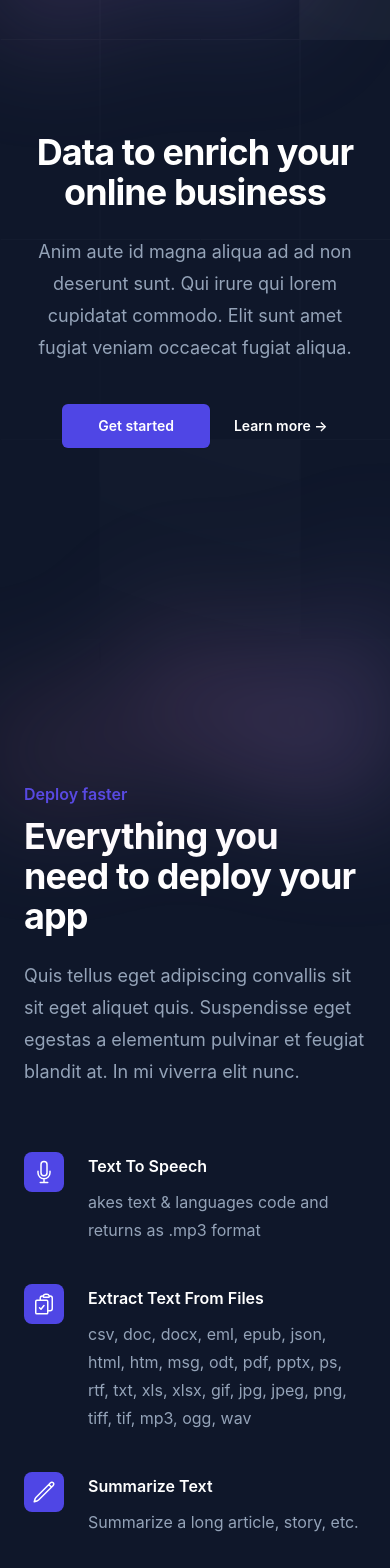
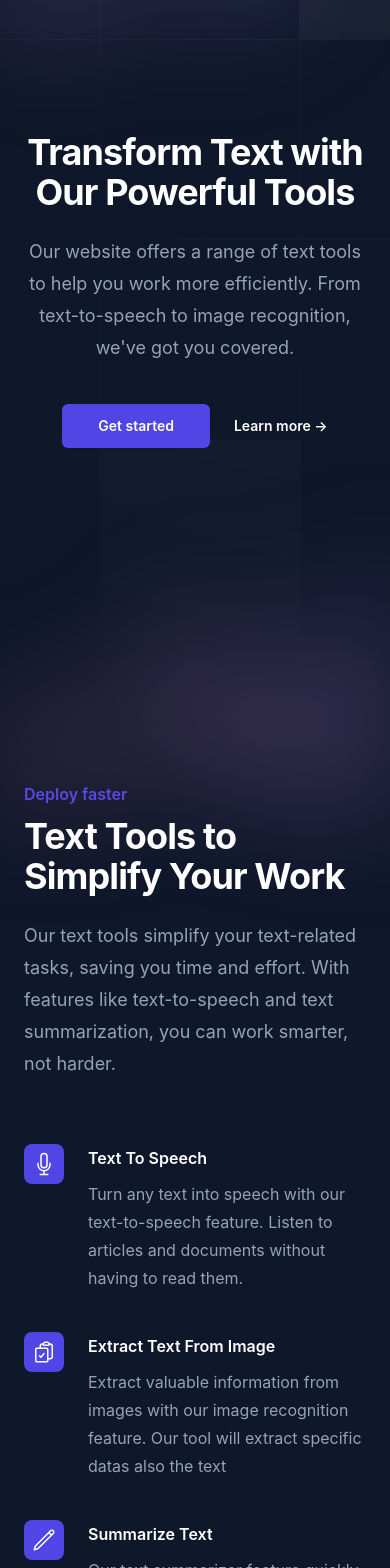
Before and after one commit to GoodGuyForReal/texttools, a React (Create React App) app: page / in a window 390 px wide. Shown: the part 160-1728 px from the top of the page. Built offline with nearby package versions, Linux system fonts and the light colour scheme.

Commit message:
content texts has changed

```diff
--- a/src/components/pages/articleByURL/ArticleByURL.jsx
+++ b/src/components/pages/articleByURL/ArticleByURL.jsx
@@ -22,10 +22,14 @@ const ArticleByURL = () => {
     return (
         <div className='ArticleByURL flex flex-col gap-20 bg-slate-900 relative isolate min-h-screen overflow-y-hidden py-32 '>
 
-            <div className='ArticleByURLHeader flex flex-col gap-10 items-center'>
-                <h1 className="block text-5xl font-bold text-white">
-                    Extract Text
-                </h1>
+            <div className='ArticleByURLHeader flex flex-col gap-10 items-center '>
+                <div className='max-w-3xl text-center flex flex-col gap-5'>
+                    <h1 className="block text-5xl font-bold text-white">
+                        Extract Text From Image
+                    </h1>
+                    <p className='text-base leading-7 text-slate-400 text-center'>Extract valuable information from images with our image recognition feature. Simply input the image URL, and our tool will extract specific data such as email addresses, phone numbers, length, dates, times, and prices.</p>
+                </div>
+
                 <form onSubmit={articleURL} className='w-full flex justify-center gap-5'>
 
                     <div className="max-w-xl w-full">
--- a/src/components/pages/articleByURL/components/ArticleByURLMain.jsx
+++ b/src/components/pages/articleByURL/components/ArticleByURLMain.jsx
@@ -1,6 +1,6 @@
 const ArticleByURLMain = ({ newArticle }) => {
 
-    console.log(newArticle);
+    console.log(newArticle.lengths);
 
     return (
         <div className='ArticleByURLMainBody'>
@@ -13,47 +13,54 @@ const ArticleByURLMain = ({ newArticle }) => {
                     <div className="border-t border-gray-200">
                         <dl>
 
+                            {newArticle.emails &&
                                 <div className="bg-gray-50 px-4 py-5 sm:grid sm:grid-cols-3 sm:gap-4 sm:px-6">
                                     <dt className="text-sm font-medium text-gray-500">Email Address</dt>
                                     <dd className="mt-1 text-sm text-gray-900 sm:col-span-2 sm:mt-0">
                                         {newArticle.emails.map((item, id) => (<p key={id}>{item}</p>))}
                                     </dd>
-                            </div>
+                                </div>}
 
+
+                            {newArticle.phones &&
                                 <div className="bg-white px-4 py-5 sm:grid sm:grid-cols-3 sm:gap-4 sm:px-6">
                                     <dt className="text-sm font-medium text-gray-500">Phone Numbers</dt>
                                     <dd className="mt-1 text-sm text-gray-900 sm:col-span-2 sm:mt-0">
                                         {newArticle.phones.map((item, id) => (<p key={id}>{item}</p>))}
                                     </dd>
-                            </div>
+                                </div>}
 
+                            {newArticle.date &&
                                 <div className="bg-gray-50 px-4 py-5 sm:grid sm:grid-cols-3 sm:gap-4 sm:px-6">
                                     <dt className="text-sm font-medium text-gray-500">Dates</dt>
                                     <dd className="mt-1 text-sm text-gray-900 sm:col-span-2 sm:mt-0">
                                         {newArticle.date.map((item, id) => (<p key={id}>{item}</p>))}
                                     </dd>
-                            </div>
+                                </div>}
 
+                            {newArticle.time &&
                                 <div className="bg-gray-50 px-4 py-5 sm:grid sm:grid-cols-3 sm:gap-4 sm:px-6">
                                     <dt className="text-sm font-medium text-gray-500">Times</dt>
                                     <dd className="mt-1 text-sm text-gray-900 sm:col-span-2 sm:mt-0">
                                         {newArticle.time.map((item, id) => (<p key={id}>{item}</p>))}
                                     </dd>
-                            </div>
+                                </div>}
 
+                            {newArticle.prices &&
                                 <div className="bg-gray-50 px-4 py-5 sm:grid sm:grid-cols-3 sm:gap-4 sm:px-6">
                                     <dt className="text-sm font-medium text-gray-500">Price</dt>
                                     <dd className="mt-1 text-sm text-gray-900 sm:col-span-2 sm:mt-0">
                                         {newArticle.prices.map((item, id) => (<p key={id}>{item}</p>))}
                                     </dd>
-                            </div>
+                                </div>}
 
+                            {newArticle.lengths &&
                                 <div className="bg-gray-50 px-4 py-5 sm:grid sm:grid-cols-3 sm:gap-4 sm:px-6">
                                     <dt className="text-sm font-medium text-gray-500">Length</dt>
                                     <dd className="mt-1 text-sm text-gray-900 sm:col-span-2 sm:mt-0">
                                         {newArticle.lengths.map((item, id) => (<p key={id}>{item}</p>))}
                                     </dd>
-                            </div>
+                                </div>}
 
                             <div className="bg-gray-50 px-4 py-5 sm:grid sm:grid-cols-3 sm:gap-4 sm:px-6">
                                 <dt className="text-sm font-medium text-gray-500">Extracted Text</dt>
--- a/src/components/pages/home/sections/cta/Cta.jsx
+++ b/src/components/pages/home/sections/cta/Cta.jsx
@@ -16,14 +16,14 @@ export default function Cta() {
               </radialGradient>
             </defs>
           </svg>
-          <div className="mx-auto max-w-md text-center lg:mx-0 lg:flex-auto lg:py-32 lg:text-left">
-            <h2 className="text-3xl font-bold tracking-tight text-gray-900 sm:text-4xl">
+          <div className="mx-auto max-w-md text-center lg:mx-0 lg:flex-auto lg:py-16 lg:text-left">
+            <h2 className="text-3xl font-bold tracking-tight text-gray-900 sm:text-5xl">
               Boost your productivity.
               <br />
-              Start using our app today.
+              Get Started Today
             </h2>
             <p className="mt-6 text-lg leading-8 text-gray-500">
-              Ac euismod vel sit maecenas id pellentesque eu sed consectetur. Malesuada adipiscing sagittis vel nulla.
+              Try out our powerful text tools today and see how they can help you work more efficiently. With just a few clicks, you can transform text into speech, summarize long articles, and extract valuable information from images.
             </p>
             <div className="mt-10 flex items-center justify-center gap-x-6 lg:justify-start">
               <a
--- a/src/components/pages/home/sections/feature/Feature.jsx
+++ b/src/components/pages/home/sections/feature/Feature.jsx
@@ -1,25 +1,24 @@
-import { PencilIcon,  MicrophoneIcon, ClipboardDocumentCheckIcon, FaceSmileIcon } from '@heroicons/react/24/outline'
+import { PencilIcon, MicrophoneIcon, ClipboardDocumentCheckIcon, FaceSmileIcon } from '@heroicons/react/24/outline'
 import { Link } from 'react-router-dom'
 
 const features = [
     {
         name: 'Text To Speech',
-        description:
-            'akes text & languages code and returns as .mp3 format',
+        description: 'Turn any text into speech with our text-to-speech feature. Listen to articles and documents without having to read them.',
         icon: MicrophoneIcon,
         href: '/texttospeech'
     },
     {
-        name: 'Extract Text From Files',
+        name: 'Extract Text From Image',
         description:
-            'csv, doc, docx, eml, epub, json, html, htm, msg, odt, pdf, pptx, ps, rtf, txt, xls, xlsx, gif, jpg, jpeg, png, tiff, tif, mp3, ogg, wav',
+            'Extract valuable information from images with our image recognition feature. Our tool will extract specific datas also the text',
         icon: ClipboardDocumentCheckIcon,
         href: '/imagetotext'
     },
     {
         name: 'Summarize Text',
         description:
-            'Summarize a long article, story, etc.',
+            'Our text summarizer feature quickly summarizes lengthy articles or reports, saving you time and effort.',
         icon: PencilIcon,
         href: ''
     },
@@ -39,11 +38,10 @@ export default function Feature() {
                 <div className="mx-auto max-w-4xl lg:text-center">
                     <h2 className="text-base font-semibold leading-7 text-indigo-600">Deploy faster</h2>
                     <p className="mt-2 text-4xl font-bold tracking-tight text-white sm:text-6xl">
-                        Everything you need to deploy your app
+                        Text Tools to Simplify Your Work
                     </p>
                     <p className="mt-6 text-lg leading-8 text-slate-400">
-                        Quis tellus eget adipiscing convallis sit sit eget aliquet quis. Suspendisse eget egestas a elementum
-                        pulvinar et feugiat blandit at. In mi viverra elit nunc.
+                    Our text tools simplify your text-related tasks, saving you time and effort. With features like text-to-speech and text summarization, you can work smarter, not harder.
                     </p>
                 </div>
                 <div className="mx-auto mt-16 max-w-2xl sm:mt-20 lg:mt-24 lg:max-w-4xl">
--- a/src/components/pages/home/sections/hero/Hero.jsx
+++ b/src/components/pages/home/sections/hero/Hero.jsx
@@ -15,11 +15,10 @@ const Hero = () => {
                 </div>
                 <div className="text-center">
                     <h1 className="text-4xl md:text-6xl lg:text-7xl font-bold tracking-tight text-white">
-                        Data to enrich your online business
+                        Transform Text with Our Powerful Tools
                     </h1>
                     <p className="mt-6 text-lg leading-8 text-slate-400">
-                        Anim aute id magna aliqua ad ad non deserunt sunt. Qui irure qui lorem cupidatat commodo. Elit sunt amet
-                        fugiat veniam occaecat fugiat aliqua.
+                        Our website offers a range of text tools to help you work more efficiently. From text-to-speech to image recognition, we've got you covered.
                     </p>
                     <div className="mt-10 flex items-center justify-center gap-x-6">
                         <button
--- a/src/components/pages/textToSpeech/TextToSpeech.jsx
+++ b/src/components/pages/textToSpeech/TextToSpeech.jsx
@@ -16,10 +16,12 @@ const TextToSpeech = () => {
     return (
         <div className='TextToSpeech relative isolate min-h-screen overflow-y-hidden bg-slate-900 flex flex-col items-center py-32 gap-10 '>
             <div className='ArticleByURLHeader flex flex-col gap-10 items-center max-w-3xl w-full'>
-                <h1 className="block text-5xl font-bold text-white">
-                    Text to Audio
-                </h1>
-
+                <div className='w-full text-center flex flex-col gap-5'>
+                    <h1 className="block text-5xl font-bold text-white">
+                        Text To Speech
+                    </h1>
+                    <p className='text-base leading-7 text-slate-400 text-center'>Turn any text into speech with our text-to-speech feature. Listen to articles, documents, or anything else you need to hear without having to read it.</p>
+                </div>
                 <form onSubmit={textToAudioHandler} className=' w-full'>
                     <div className="flex flex-col gap-5 w-full">
                         <textarea
--- a/src/useCase/DataFinder.js
+++ b/src/useCase/DataFinder.js
@@ -8,11 +8,11 @@ export const extractData = (text) => {
     const emailRegex = /[a-zA-Z0-9._%+-]+@[a-zA-Z0-9.-]+\.[a-zA-Z]{2,}/g;
     const timeRegex = /([01]?[0-9]|2[0-3]):[0-5][0-9](?::[0-5][0-9])?(?:\s*[ap]\.?m\.?)?/gi;
 
-    const prices = text.match(priceRegex) || [];
-    const lengths = text.match(lengthRegex) || [];
-    const phones = text.match(phoneRegex) || [];
-    const emails = text.match(emailRegex) || [];
-    const date = text.match(dateRegex) || [];
-    const time = text.match(timeRegex) || [];
+    const prices = text.match(priceRegex) || null;
+    const lengths = text.match(lengthRegex) || null;
+    const phones = text.match(phoneRegex) || null;
+    const emails = text.match(emailRegex) || null;
+    const date = text.match(dateRegex) || null;
+    const time = text.match(timeRegex) || null;
     return { prices, lengths, phones, emails, date, time, text };
 }
```
Lines whose indentation alone changed are shown as unchanged.
